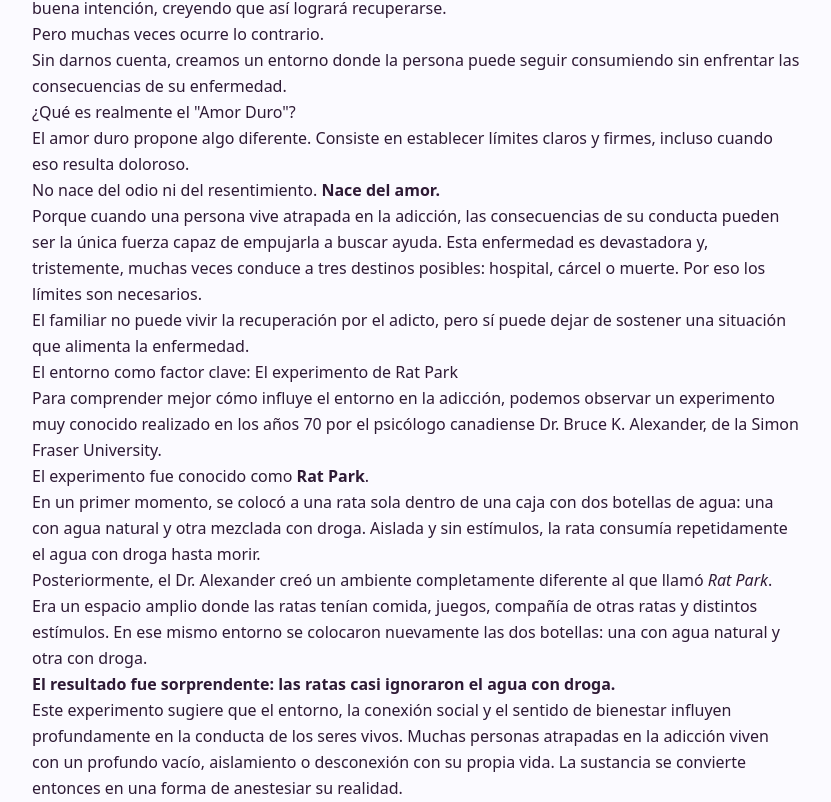
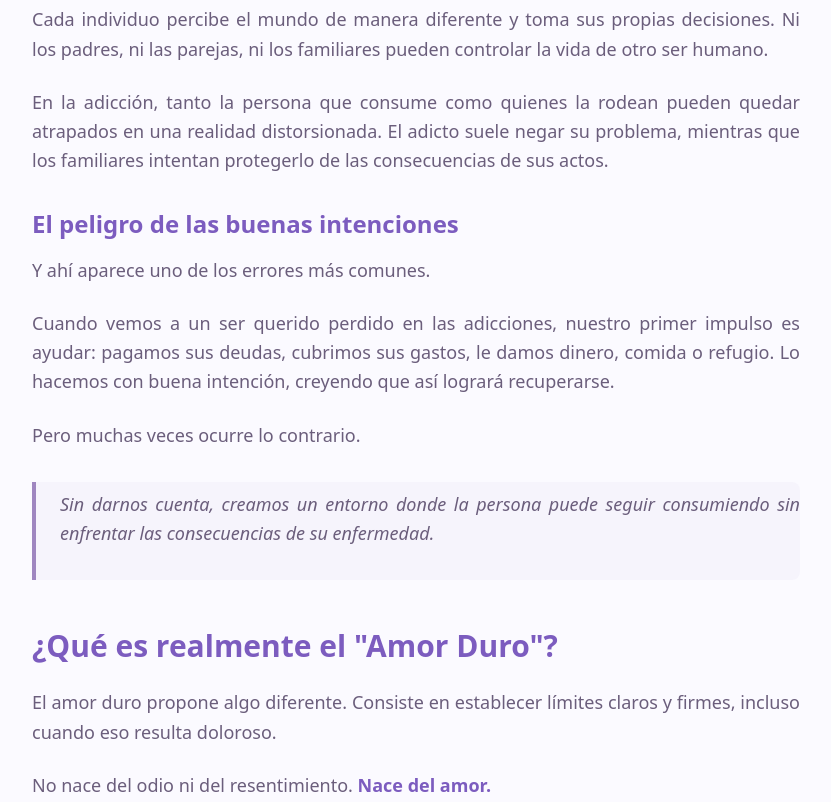
Before and after one commit to infocreimx-tech/crei-web, a Next.js app: page /es/blog/amor-duro-y-adiccion in a window 1280 px wide. Shown: the part 1218-2020 px from the top of the page, without its empty margins (224-1055 px from the left). Built offline with nearby package versions, Linux system fonts and the light colour scheme; a web font is replaced by a local one.

Commit message:
style(blog): add explicit typography and text-justify to markdown renderer

```diff
--- a/src/app/[lang]/blog/[slug]/page.tsx
+++ b/src/app/[lang]/blog/[slug]/page.tsx
@@ -97,8 +97,22 @@ export default async function BlogPostPage({
           </Link>
 
           {/* Content */}
-          <div className="prose prose-lg prose-headings:font-serif prose-headings:text-primary prose-p:text-muted-foreground prose-a:text-accent max-w-3xl mx-auto leading-relaxed">
-            <ReactMarkdown>{post.content}</ReactMarkdown>
+          <div className="max-w-3xl mx-auto">
+            <ReactMarkdown
+              components={{
+                h2: ({node, ...props}: any) => <h2 className="text-3xl font-serif font-bold text-primary mt-12 mb-6" {...props} />,
+                h3: ({node, ...props}: any) => <h3 className="text-2xl font-serif font-bold text-primary mt-8 mb-4" {...props} />,
+                p: ({node, ...props}: any) => <p className="text-muted-foreground text-lg mb-6 leading-relaxed text-justify" {...props} />,
+                a: ({node, ...props}: any) => <a className="text-accent underline hover:text-primary transition-colors" {...props} />,
+                ul: ({node, ...props}: any) => <ul className="list-disc pl-6 mb-6 text-muted-foreground text-lg space-y-2" {...props} />,
+                ol: ({node, ...props}: any) => <ol className="list-decimal pl-6 mb-6 text-muted-foreground text-lg space-y-2" {...props} />,
+                li: ({node, ...props}: any) => <li className="" {...props} />,
+                blockquote: ({node, ...props}: any) => <blockquote className="border-l-4 border-accent pl-6 py-2 italic my-8 text-xl text-primary/80 bg-accent/5 rounded-r-lg" {...props} />,
+                strong: ({node, ...props}: any) => <strong className="font-bold text-primary" {...props} />,
+              }}
+            >
+              {post.content}
+            </ReactMarkdown>
           </div>
         </div>
       </article>
```
